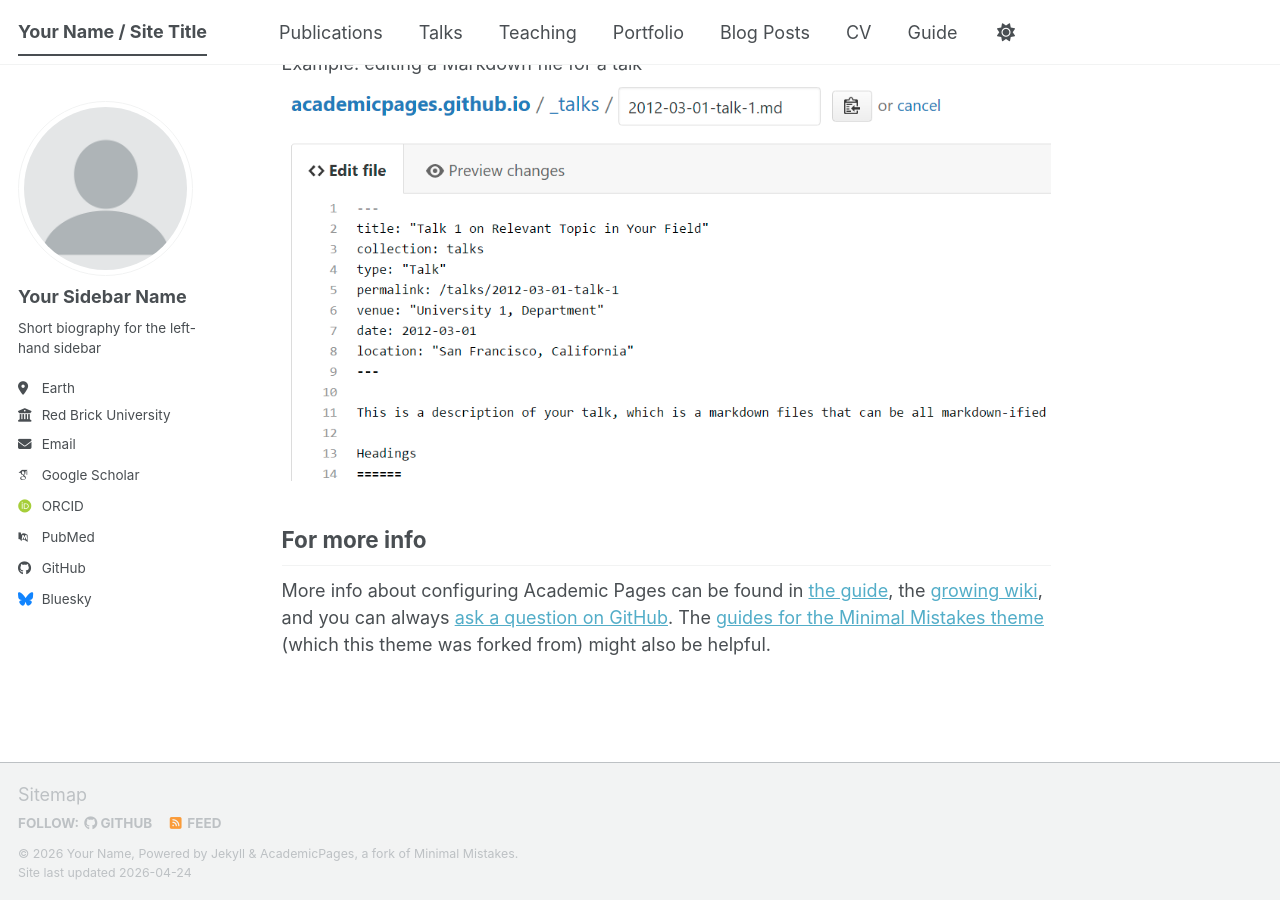
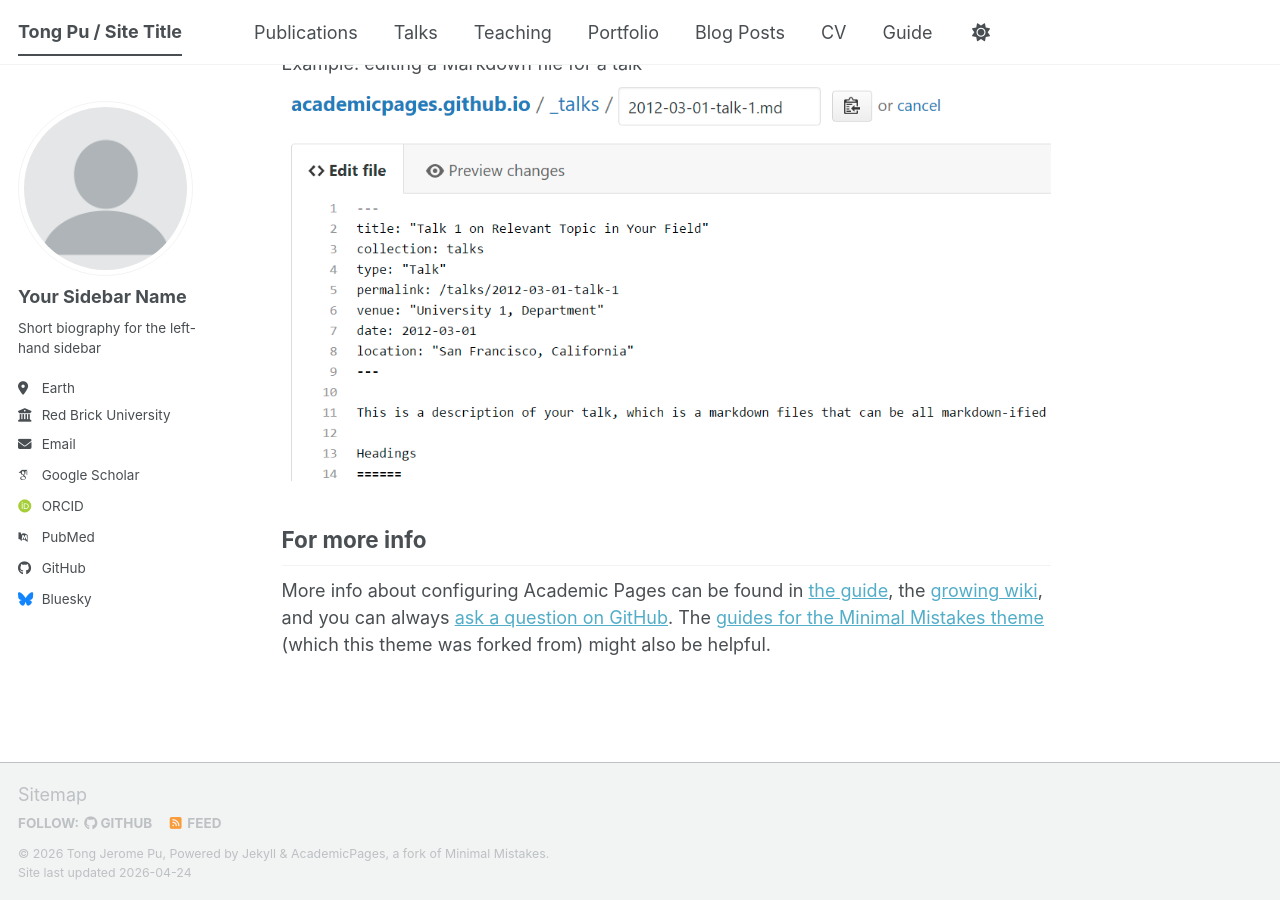
Before and after one commit to JeromePau/tongpu.github.io, a Jekyll site: the page built from _pages/about.md, in a window 1280 px wide and 900 px high, scrolled down 2720 px. Built offline with Jekyll 4.4.1, drawn with Linux system fonts in a browser that asks for light colours; some web fonts are replaced; a script bundle is joined from its source files by our own code; library files that are not in the unit come from our copies.

Commit message:
Update _config.yml

```diff
--- a/_config.yml
+++ b/_config.yml
@@ -9,10 +9,10 @@
 # Basic Site Settings
 locale                   : "en-US"
 site_theme               : "default" # The available themes options are "default", "air", "sunrise", "mint", "dirt" and "contrast"
-title                    : "Your Name / Site Title"
+title                    : "Tong Pu / Site Title"
 title_separator          : "-"
-name                     : &name "Your Name"
-description              : &description "Your Name's academic portfolio"   # Update this with a general description of your site, this is the default if not overridden by a page
+name                     : &name "Tong Jerome Pu"
+description              : &description "Tong Pu's academic portfolio"   # Update this with a general description of your site, this is the default if not overridden by a page
 url                      : https://tongpu.github.io # The base hostname & protocol for your site e.g. "https://[your GitHub username].github.io",
                                                            # or if you already have some other page hosted on Github then use "https://[your GitHub username].github.io/[Your Repo Name]"
 baseurl                  : "" # the subpath of your site, e.g. "/blog"
```
